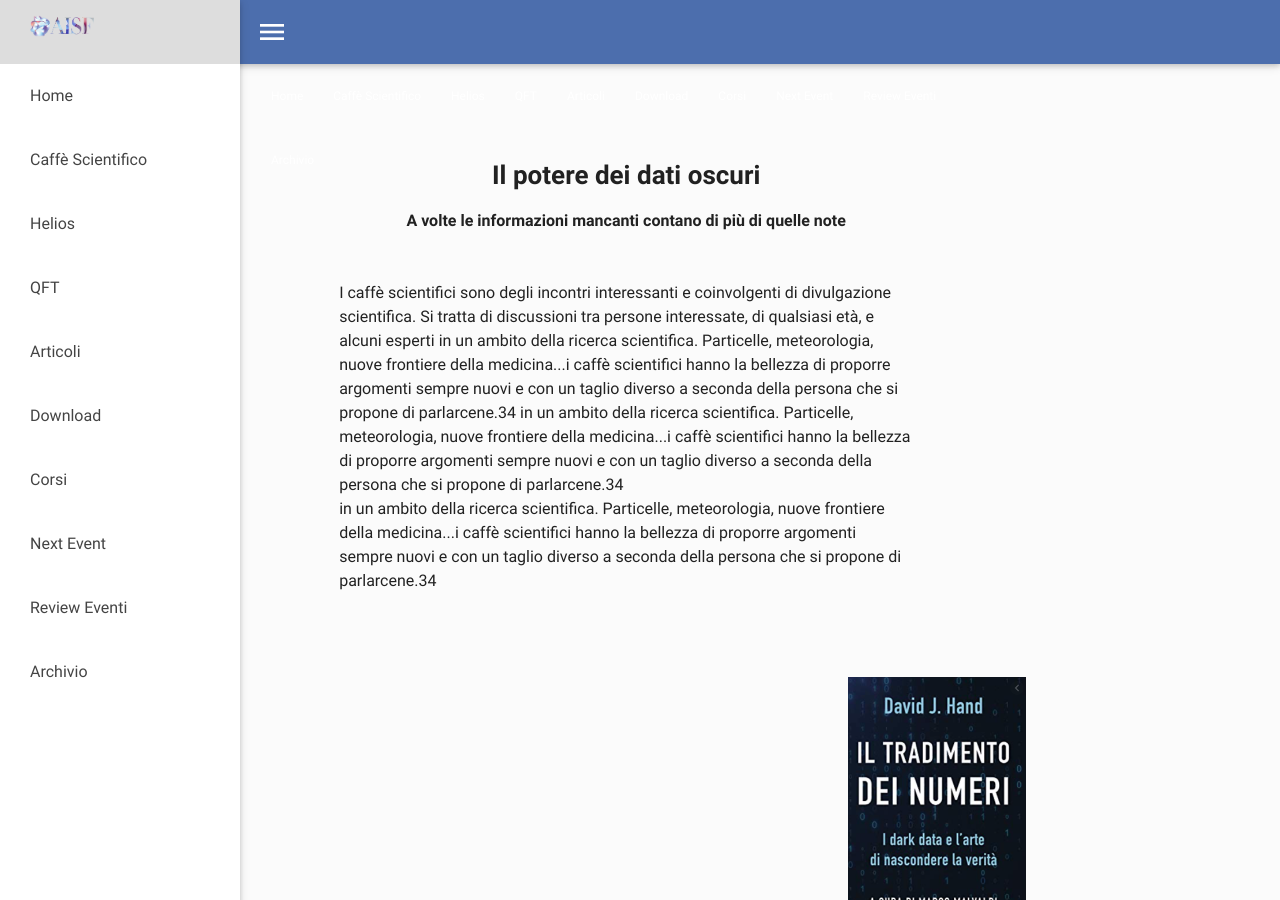
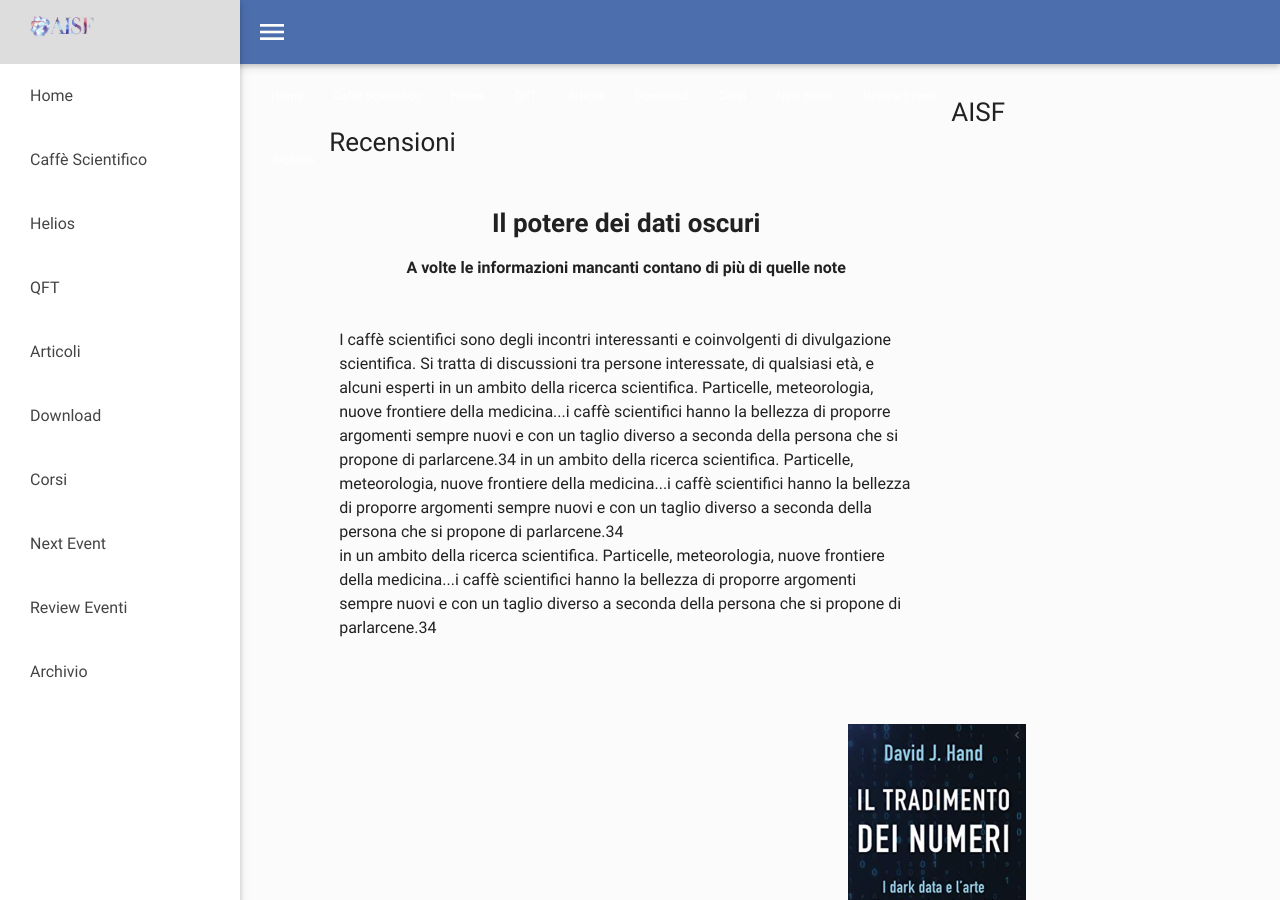
Before and after one commit to ai-sf/aisf_perugia, a Jekyll site: the page built from recensioni/Rec2.html, in a window 1280 px wide and 900 px high. Built offline with Jekyll 4.4.1, drawn with Linux system fonts in a browser that asks for light colours; nearby versions of some CDN libraries.

Commit message:
Update Rec2.html

```diff
--- a/recensioni/Rec2.html
+++ b/recensioni/Rec2.html
@@ -48,6 +48,7 @@ description: Prima recensione
 di David J.Hand<br>
 Rizzoli, Milano, 2019,<br> -->
 
+<h3> AISF Recensioni</h3>
 <div class="row">
   <div class="column left">
     <center><h3><b>Il potere dei dati oscuri</b></h3>
```
